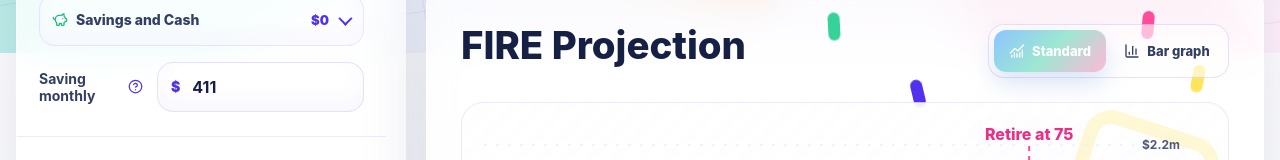
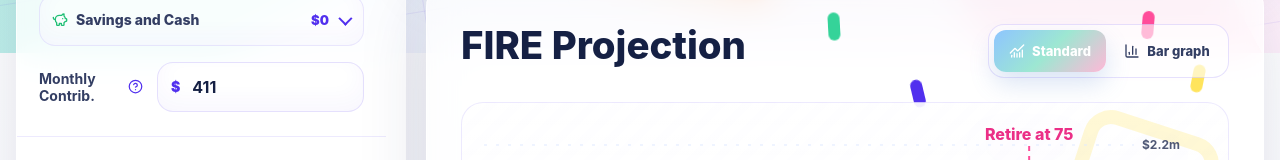
Before and after one commit to DouglasTitze/Investment-Calculator-Website, a React (Vite) app in the folder web-fire-calculator/: page / in a window 1280 px wide. Shown: the part 747-907 px from the top of the page. Built offline with nearby package versions, Linux system fonts and the light colour scheme.

Commit message:
Small text-only changes

```diff
--- a/web-fire-calculator/src/App.tsx
+++ b/web-fire-calculator/src/App.tsx
@@ -1166,7 +1166,7 @@ export default function App() {
                 </summary>
                 <div className="today-breakdown-body">
                   <Field
-                    label="Savings"
+                    label="High Yield Savings"
                     value={bondsAsset?.currentValue ?? ""}
                     onChange={(currentValue) =>
                       updateAsset("bonds", { currentValue })
@@ -1184,11 +1184,11 @@ export default function App() {
                 </div>
               </details>
               <Field
-                label="Saving monthly"
+                label="Monthly Contrib."
                 value={monthlyContribution}
                 onChange={setMonthlyContribution}
                 prefix="$"
-                help="Assumption: each monthly contribution is invested at the start of the month."
+                help="Assumption: Each monthly contribution is invested at the start of the month. Biweekly contributions outperform monthly by only 0.2% over 30 years."
               />
             </Panel>
 
```
